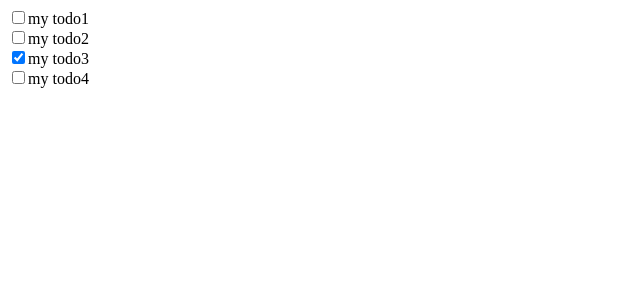
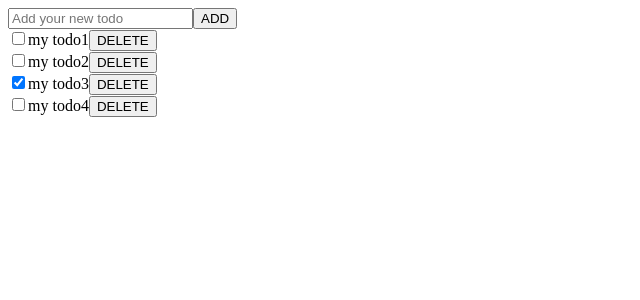
Before and after one commit to loveflora/sesac-ydp-todo, a React (Create React App) app in the folder client/: page / in a window 1280 px wide. Shown: the top 300 px of the page, without its empty margins (0-640 px from the left). Built offline with nearby package versions, Linux system fonts and the light colour scheme.

Commit message:
feat: todo 삭제 기능

```diff
--- a/client/src/App.js
+++ b/client/src/App.js
@@ -1,5 +1,6 @@
 import { useState } from 'react';
 import Todo from './components/Todo';
+import AddTodo from './components/AddTodo';
 
 function App() {
   const [todoItems, setTodoItems] = useState([
@@ -25,14 +26,48 @@ function App() {
     },
   ]);
 
+  // todoItems 배열에 newItems 추가
+  const addItem = (newItem) => {
+    const newTodo = {
+      id: todoItems.length + 1,
+      title: newItem.title,
+      done: false,
+    };
+
+    setTodoItems([...todoItems, newTodo]);
+    console.log(newItem);
+  };
+
+  // todoItems 상태에 특정 todo 삭제
+  const deleteItem = (id) => {
+    console.log(id);
+    const newTodoItems = todoItems.filter((todo) => todo.id !== id);
+
+    setTodoItems(newTodoItems);
+  };
+
+  // check 토글
+  const checkHandler = (done) => {
+    // console.log(e.target.value);
+    // const newTodoItems = { ...todoItems, done: !done };
+    // setTodoItems([...]
+    console.log(done);
+  };
+
   return (
     <div className="App">
+      <AddTodo addItem={addItem} />
       {/*
         1) todoItems 반복
         2) props 데이터 (todo 객체)를 자식 컴포넌트에게 전달
       */}
       {todoItems.map((todo) => (
-        <Todo key={todo.id} item={todo} />
+        <Todo
+          key={todo.id}
+          item={todo}
+          deleteItem={deleteItem}
+          checkHandler={checkHandler}
+        />
       ))}
     </div>
   );
--- /dev/null
+++ b/client/src/components/AddTodo.js
@@ -0,0 +1,23 @@
+import React, { useState } from 'react';
+
+export default function AddTodo({ addItem }) {
+  const [todoItem, setTodoItem] = useState({ title: '' });
+
+  const onButtonClick = () => {
+    addItem(todoItem);
+
+    // input 초기화
+    setTodoItem({ title: '' });
+  };
+
+  return (
+    <div className="AddTodo">
+      <input
+        type="text"
+        placeholder="Add your new todo"
+        onChange={(e) => setTodoItem({ title: e.target.value })}
+      />
+      <button onClick={onButtonClick}>ADD</button>
+    </div>
+  );
+}
--- a/client/src/components/Todo.js
+++ b/client/src/components/Todo.js
@@ -2,13 +2,15 @@ import React from 'react';
 
 // Todo Component
 // - checkbox와 label을 렌더링하는 하나의 Todo
-export default function Todo({ item }) {
+export default function Todo({ item, deleteItem, checkHandler }) {
   const { id, title, done } = item;
 
-  const checkHandler = (e) => {
-    console.log(e.target.id);
+  const onButtonClick = () => {
+    deleteItem(id);
+  };
 
-    // (!done)
+  const toggleHandler = () => {
+    checkHandler(!done);
   };
 
   return (
@@ -17,10 +19,11 @@ export default function Todo({ item }) {
         type="checkbox"
         name={`todo${id}`}
         id={`todo${id}`}
-        onChange={checkHandler}
+        onChange={toggleHandler}
         defaultChecked={done} // 기본 체크값
       />
       <label htmlFor={`todo${id}`}>{title}</label>
+      <button onClick={onButtonClick}>DELETE</button>
     </div>
   );
 }
```
